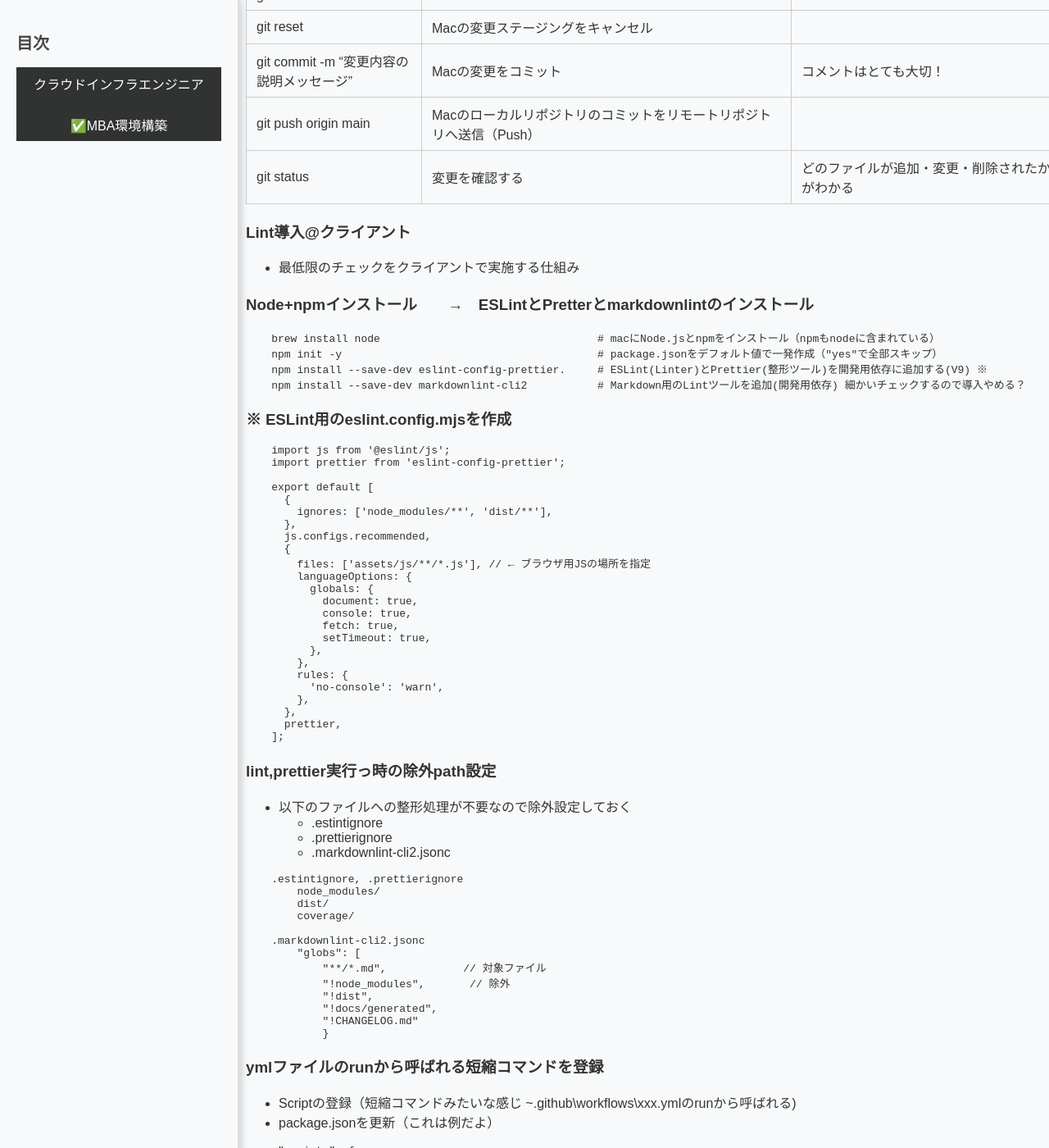
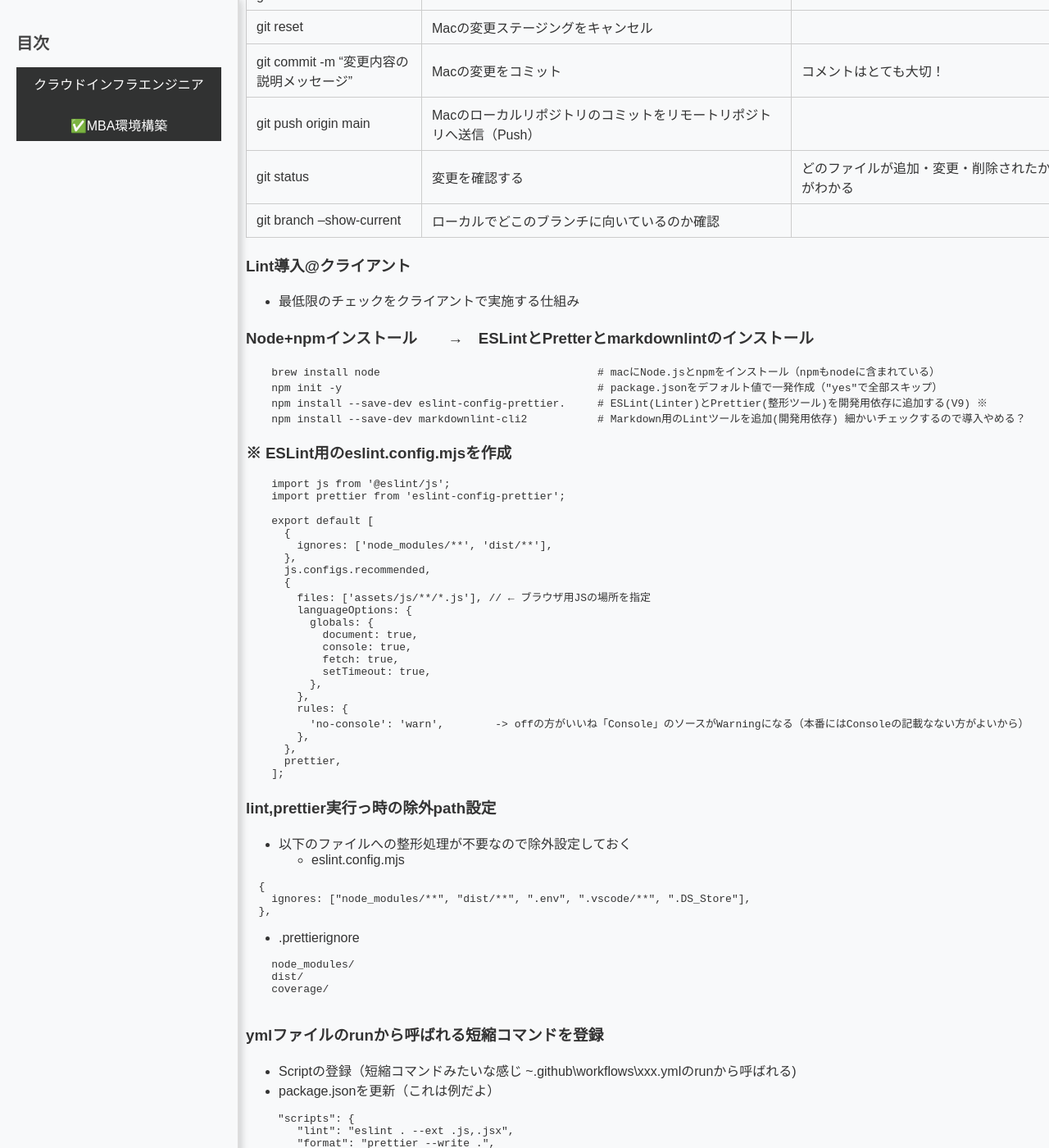
Before and after one commit to cloudrobo48/aws-cloud, a Jekyll site: the page built from docs/mac/mac-memo.md, in a window 1280 px wide and 1400 px high, scrolled down 2807 px. Shown: the whole window at 82% size. Built offline with Jekyll 4.4.1, drawn with Linux system fonts in a browser that asks for light colours; our own code applies the rules of GitHub Pages for plain Markdown files.

````diff
--- a/docs/mac/mac-memo.md
+++ b/docs/mac/mac-memo.md
@@ -128,6 +128,7 @@
 |git commit -m "変更内容の説明メッセージ"|Macの変更をコミット|コメントはとても大切！|
 |git push origin main|Macのローカルリポジトリのコミットをリモートリポジトリへ送信（Push）||
 |git status|変更を確認する|どのファイルが追加・変更・削除されたかがわかる|
+|git branch --show-current|ローカルでどこのブランチに向いているのか確認||
 
 ### Lint導入@クライアント
 
@@ -164,7 +165,7 @@
           },
         },
         rules: {
-          'no-console': 'warn',
+          'no-console': 'warn',        -> offの方がいいね「Console」のソースがWarningになる（本番にはConsoleの記載なない方がよいから）
         },
       },
       prettier,
@@ -174,24 +175,21 @@
 ### lint,prettier実行っ時の除外path設定
 
 - 以下のファイルへの整形処理が不要なので除外設定しておく
-  - .estintignore
-  - .prettierignore
-  - .markdownlint-cli2.jsonc
+  - eslint.config.mjs
 
 ```
-    .estintignore, .prettierignore
-        node_modules/
-        dist/
-        coverage/
+  {
+    ignores: ["node_modules/**", "dist/**", ".env", ".vscode/**", ".DS_Store"],
+  },
+```
 
-    .markdownlint-cli2.jsonc
-        "globs": [
-            "**/*.md",            // 対象ファイル
-            "!node_modules",       // 除外
-            "!dist",
-            "!docs/generated",
-            "!CHANGELOG.md"
-            }
+- .prettierignore
+
+```
+    node_modules/
+    dist/
+    coverage/
+
 ```
 
 ### ymlファイルのrunから呼ばれる短縮コマンドを登録
````
Also changed, not shown: .github/workflows/ci.yml.
